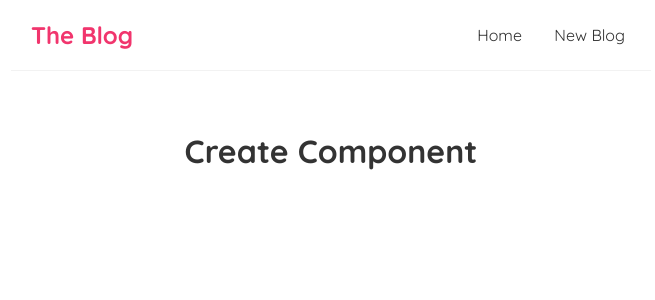
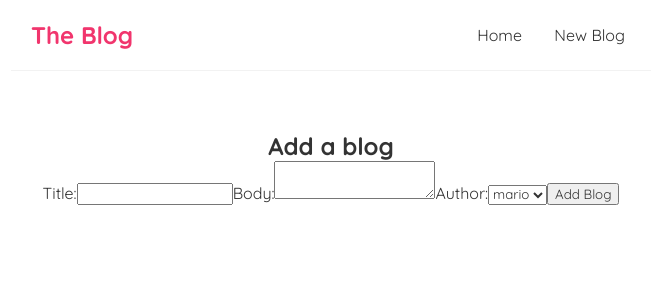
Before and after one commit to jogit82/blog-pure-react, a React (Create React App) app: page /create in a window 1280 px wide. Shown: the top 300 px of the page, without its empty margins (309-964 px from the left). Built offline with nearby package versions, Linux system fonts and the light colour scheme.

Commit message:
create a form using controlled inputs and useState

```diff
--- a/src/components/Create.js
+++ b/src/components/Create.js
@@ -1,7 +1,32 @@
+import { useState } from "react";
+
 const Create = () => {
+  const [title, setTitle] = useState("");
+  const [body, setBody] = useState("");
+  const [author, setAuthor] = useState("mario");
+
   return (
     <div>
-      <h1>Create Component</h1>
+      <h2>Add a blog</h2>
+      <label>Title:</label>
+      <input
+        required
+        type="text"
+        value={title}
+        onChange={(e) => setTitle(e.target.value)}
+      />
+      <label>Body:</label>
+      <textarea
+        required
+        value={body}
+        onChange={(e) => setBody(e.target.value)}
+      ></textarea>
+      <label>Author:</label>
+      <select value={author} onChange={(e) => setAuthor(e.target.value)}>
+        <option value="mario">mario</option>
+        <option value="yoshi">yoshi</option>
+      </select>
+      <button>Add Blog</button>
     </div>
   );
 };
```
Also changed, not shown: 1 other file (tests, documents, lock files or other folders).
